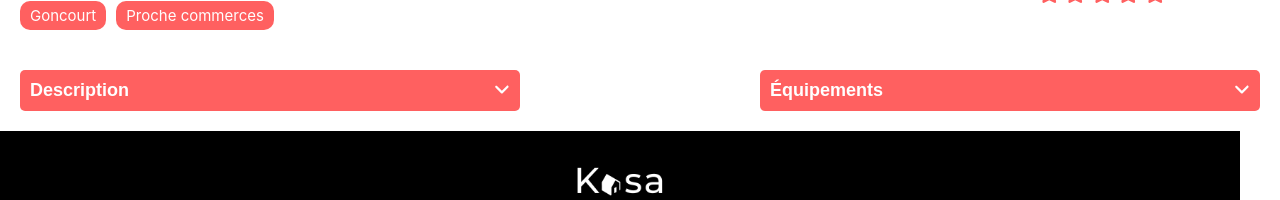
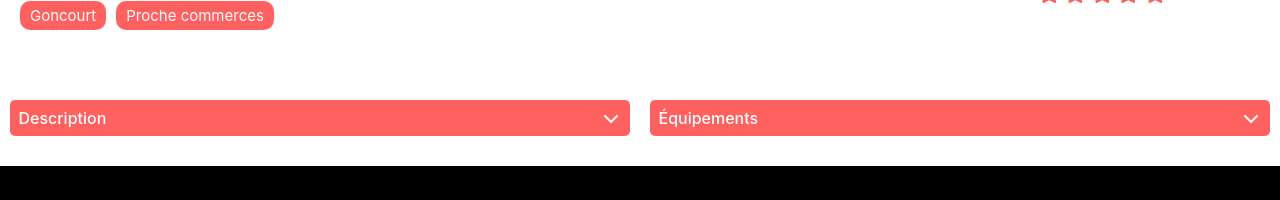
Before and after one commit to Kieriann/kasa-app, a React (Create React App) app: page /logement/0979876d in a window 1280 px wide. Shown: the part 736-936 px from the top of the page. Built offline with nearby package versions, Linux system fonts and the light colour scheme.

Commit message:
Après collapse doublé ok

```diff
--- a/src/components/Slideshow.js
+++ b/src/components/Slideshow.js
@@ -5,6 +5,7 @@ import { faAngleLeft, faAngleRight } from '@fortawesome/free-solid-svg-icons';
 import { faStar } from '@fortawesome/free-solid-svg-icons';
 import { faAngleDown } from '@fortawesome/free-solid-svg-icons';
 import logements from '../data/logements.json';
+import Collapse from './Collapse';
 
 const Slideshow = () => {
   let { id } = useParams();
@@ -106,29 +107,16 @@ const Slideshow = () => {
       </div>
       </div>
 
-
-        <div className="accordion">
+      <div className="accordion-container">
       <div className="accordion-item">
-            <button className="accordion-title" onClick={() => toggleAccordion('description')}>
-              Description
-              <FontAwesomeIcon icon={faAngleDown} className={`accordion-icon ${activeSections.description ? 'active' : ''}`} />
-            </button>
-            {activeSections.description && (
-
-            <div className="accordion-content">
+        <Collapse title="Description">
           <div className="text-background">
             <p>{logement.description}</p>
           </div>
-            </div>
-          )}
+        </Collapse>
       </div>
       <div className="accordion-item">
-            <button className="accordion-title" onClick={() => toggleAccordion('equipments')}>
-              Équipements
-              <FontAwesomeIcon icon={faAngleDown} className={`accordion-icon ${activeSections.equipments ? 'active' : ''}`} />
-            </button>
-            {activeSections.equipments && (
-              <div className="accordion-content">
+        <Collapse title="Équipements">
           <div className="text-background">
             <ul>
               {logement.equipments.map((equipment, index) => (
@@ -136,10 +124,8 @@ const Slideshow = () => {
               ))}
             </ul>
           </div>
+        </Collapse>
       </div>
-            )}
-        </div>
-
     </div>
     </div>
   );
--- a/src/styles.scss
+++ b/src/styles.scss
@@ -51,7 +51,7 @@ margin: 0 auto;
     align-items: center;
     justify-content: center;
     padding-top: 35px;
-    max-width: 1240px;
+    max-width: 1440px;
 
     .footer.footer{
       margin-top: 100px;
@@ -175,14 +175,14 @@ margin: 0 auto;
 
   .collapse-container {
     display: flex;
+    align-items: center;
     flex-direction: column;
-    align-items: center; //
     background-color: #ff6060;
     color: white;
     font-weight: 500;
     margin: 30px auto;
     border-radius: 5px;
-    width: 80%;
+    width: 100%;
   }
 
   .collapse-header {
@@ -213,7 +213,7 @@ margin: 0 auto;
     width: 100%;
     background-color: white;
     &.open {
-      max-height: 500px;
+      max-height: 200px;
     }
   }
 
@@ -370,7 +370,6 @@ font-size: 20px;
 
 .star {
   color: rgb(197, 197, 197);
-
 }
 
 .star.filled {
@@ -415,42 +414,27 @@ font-size: 20px;
   align-items: center;
 }
 
+.accordion-container {
+  display:flex;
+  justify-content: space-between;
+}
+
 .accordion {
   display: flex;
   justify-content: space-between;
   align-items: center;
   margin: 20px auto;
   max-width: 1240px;
+  gap: 50px;
 }
 
-.accordion-content, .accordion-title {
-  box-sizing: border-box;
+.accordion-item {
+  flex:1;
+  margin: 0 10px;
+
+&:not(:last-child) {
+  margin-right: 10px;
 }
-
-.accordion-title {
-  display: flex;
-  justify-content: space-between;
-  background-color: #FF6060;
-  color: white;
-  width: 500px;
-  padding: 10px;
-  cursor: pointer;
-  border: none;
-  border-radius: 5px;
-  font-size: 18px;
-  font-weight: 550;
-}
-
-.accordion-title button {
-  margin-bottom: 0;
-}
-
-.accordion-content {
-  transition: max-height 0.3s ease;
-  max-height: 0;
-  width: 500px;
-  margin: 0 auto;
-    font-weight: 800;
 }
 
 .text-background {
@@ -466,27 +450,10 @@ font-size: 20px;
   padding-left: 10px;
 }
 
-.accordion-content.active {
-  max-height: 200px;
-  display: block;
-}
-
 .text-background ul {
   margin-top: 0;
   padding-top: 10px;
   padding-bottom: 10px;
-}
-
-.accordion-icon {
-  transition: transform 0.3s ease;
-}
-
-.accordion-item{
-  margin-bottom: 0;
-}
-
-.accordion-icon.active {
-  transform: rotate(180deg);
 }
 
 .leftandright {
```
Lines whose indentation alone changed are shown as unchanged.
